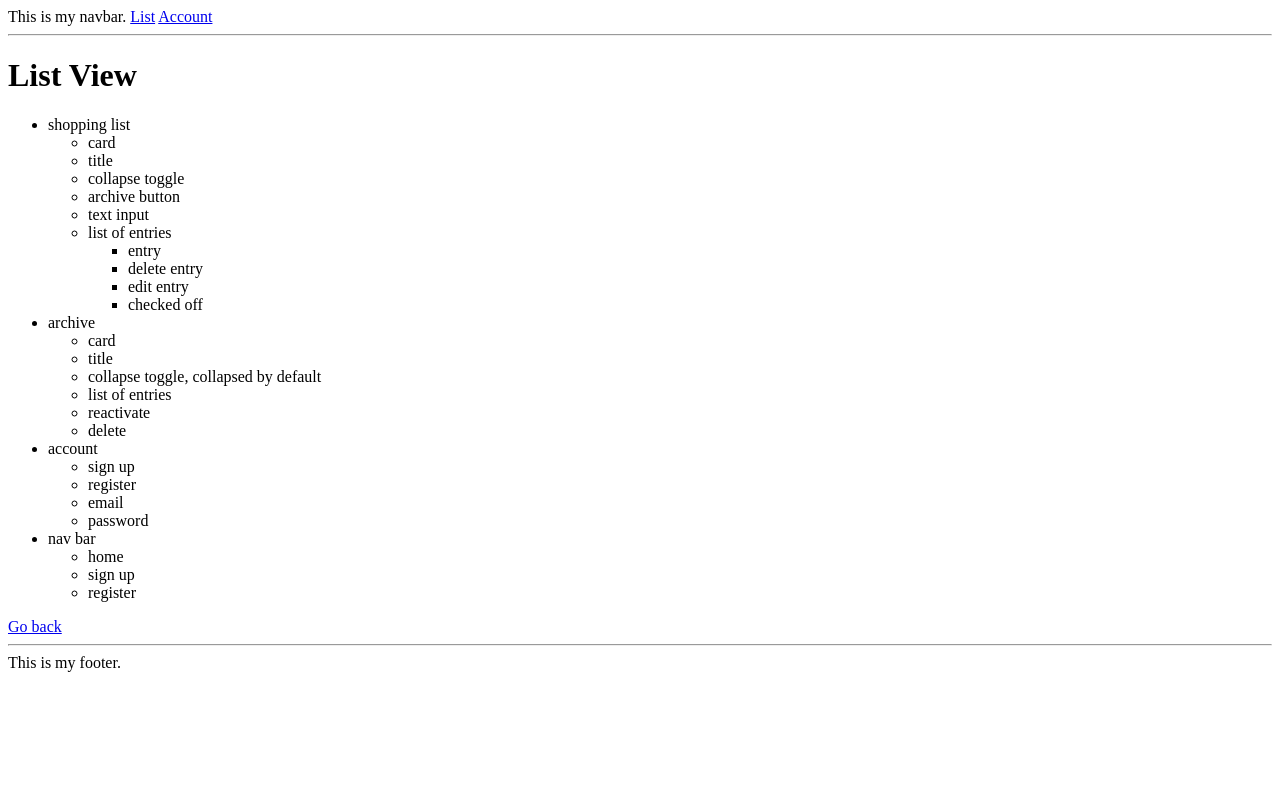
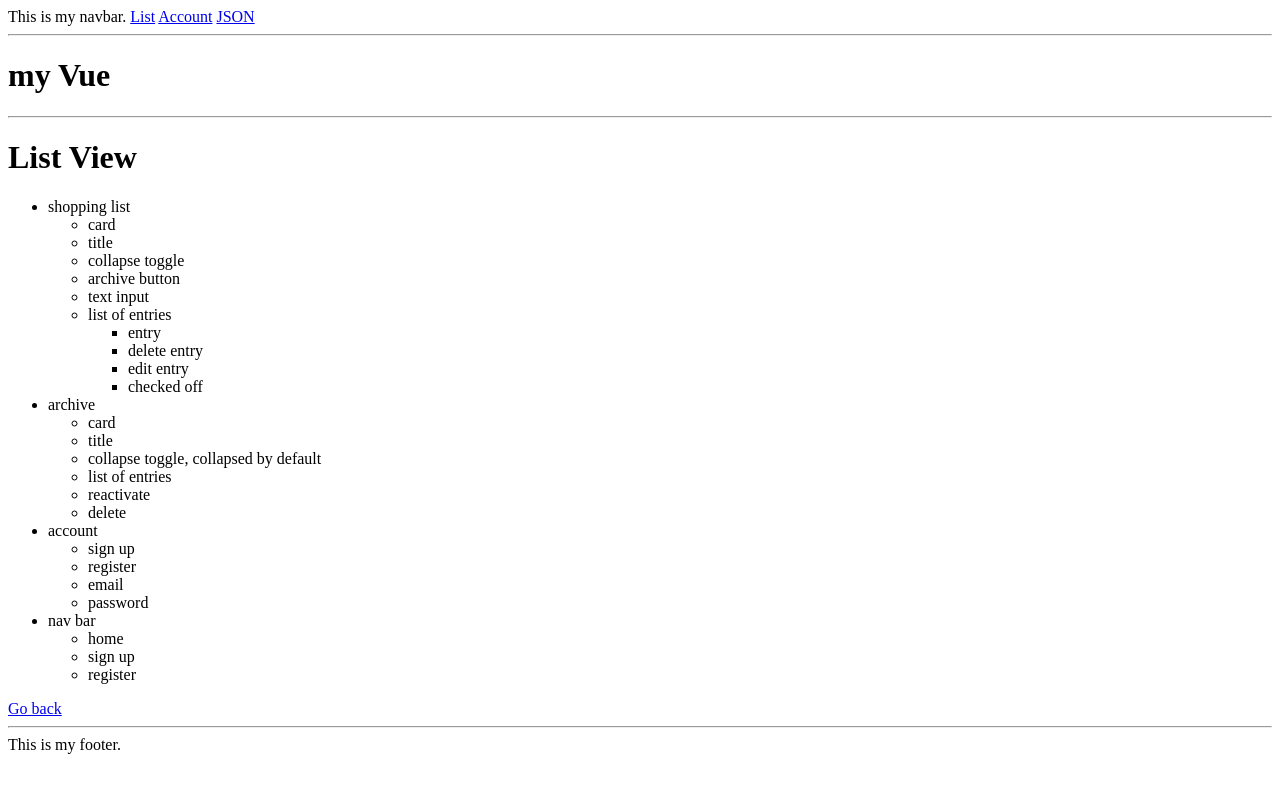
Before and after one commit to Myrmidonut/notes, a Django app: template list/templates/list/index.html in a window 1280 px wide. Run offline with Django 3.2, Linux system fonts and the light colour scheme; the template is opened without the code that fills it, so the values that code supplies are empty.

Commit message:
added vue, display get request

```diff
--- a/main/views.py
+++ b/main/views.py
@@ -1,5 +1,5 @@
 from django.shortcuts import render
-from django.http import HttpResponse
+#from django.http import HttpResponse
 from django.http import JsonResponse
 from .models import List, Entry
 
--- a/shoppinglist/settings.py
+++ b/shoppinglist/settings.py
@@ -117,3 +117,7 @@ USE_TZ = True
 # https://docs.djangoproject.com/en/2.1/howto/static-files/
 
 STATIC_URL = '/static/'
+
+STATICFILES_DIRS = [
+  os.path.join(BASE_DIR, "static")
+]
--- /dev/null
+++ b/static/vue.js
@@ -0,0 +1,21 @@
+const app = new Vue({
+  delimiters: ["[[", "]]"],
+  el: "#app",
+  data: {
+    "message": "my Vue",
+    "json": undefined
+  },
+  methods: {
+    getData: function() {
+      fetch("/json")
+      .then(res => res.json())
+      .then(data => {
+        console.log(data)
+
+        this.json = data
+      })
+    }
+  }
+})
+
+app.getData()
--- a/templates/base.html
+++ b/templates/base.html
@@ -5,7 +5,9 @@
   <meta name="viewport" content="width=device-width, initial-scale=1.0">
   <meta http-equiv="X-UA-Compatible" content="ie=edge">
 
-  <title>Document</title>
+  <title>Shopping List</title>
+
+  <script src="https://cdn.jsdelivr.net/npm/vue/dist/vue.js"></script>
 </head>
 <body>
 
@@ -13,8 +15,16 @@
     This is my navbar.
     <a href="/list">List</a>
     <a href="/account">Account</a>
+    <a href="/json">JSON</a>
     <hr>
   </nav>
+
+  <div id="app">
+    <h1>[[ message ]]</h1>
+    <p>[[ json ]]</p>
+  </div>
+
+  <hr>
 
   {% block content %}
   {% endblock %}
@@ -24,5 +34,8 @@
     This is my footer.
   </footer>
 
+  {% load static %}
+  <script src="{% static 'vue.js' %}"></script>
+
 </body>
 </html>
```
